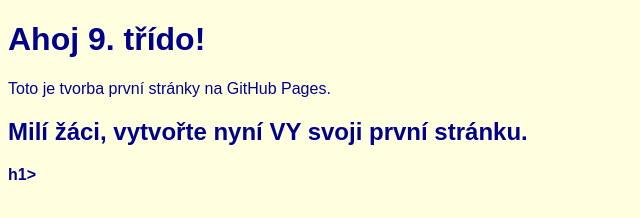
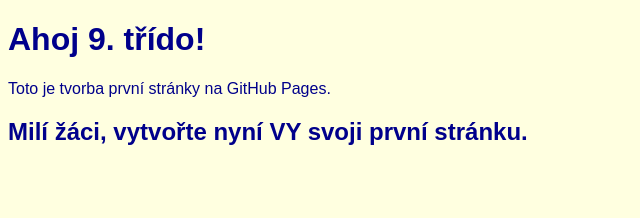
Before and after one commit to Petronela25/studyWS, a plain HTML site: page index.html in a window 1280 px wide. Shown: the full height of the page, 0-640 px from the left. Drawn offline with Linux system fonts and the light colour scheme.

Commit message:
Update index.html
Signed-off-by: Petronela25 <pychova.p@waldorfcheb.cz>

```diff
--- a/index.html
+++ b/index.html
@@ -8,6 +8,6 @@
   <h1>Ahoj 9. třído!</h1>
   <p>Toto je tvorba první stránky na GitHub Pages.</p>
   <p style="text-align: center;" >
-  <p><b><h2>Milí žáci, vytvořte nyní VY svoji první stránku.</h2>h1></b></p>
+  <p><b><h2>Milí žáci, vytvořte nyní VY svoji první stránku.</h2></b></p>
 </body>
 </html>
```
